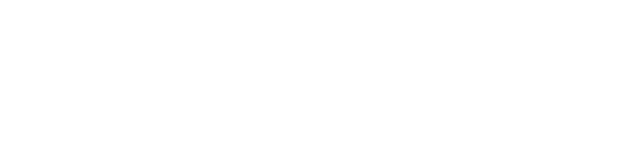
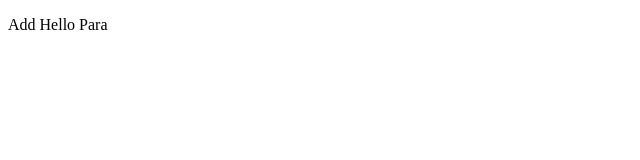
Before and after one commit to ashishkumardash10/learning-git, a plain HTML site: page index.html in a window 1280 px wide. Shown: the whole page, without its empty margins (0-640 px from the left). Drawn offline with Linux system fonts and the light colour scheme.

Commit message:
Add Hello Para

```diff
--- a/index.html
+++ b/index.html
@@ -6,6 +6,6 @@
     <title>Document</title>
 </head>
 <body>
-
+        <p>Add Hello Para</p>
 </body>
 </html>
```
